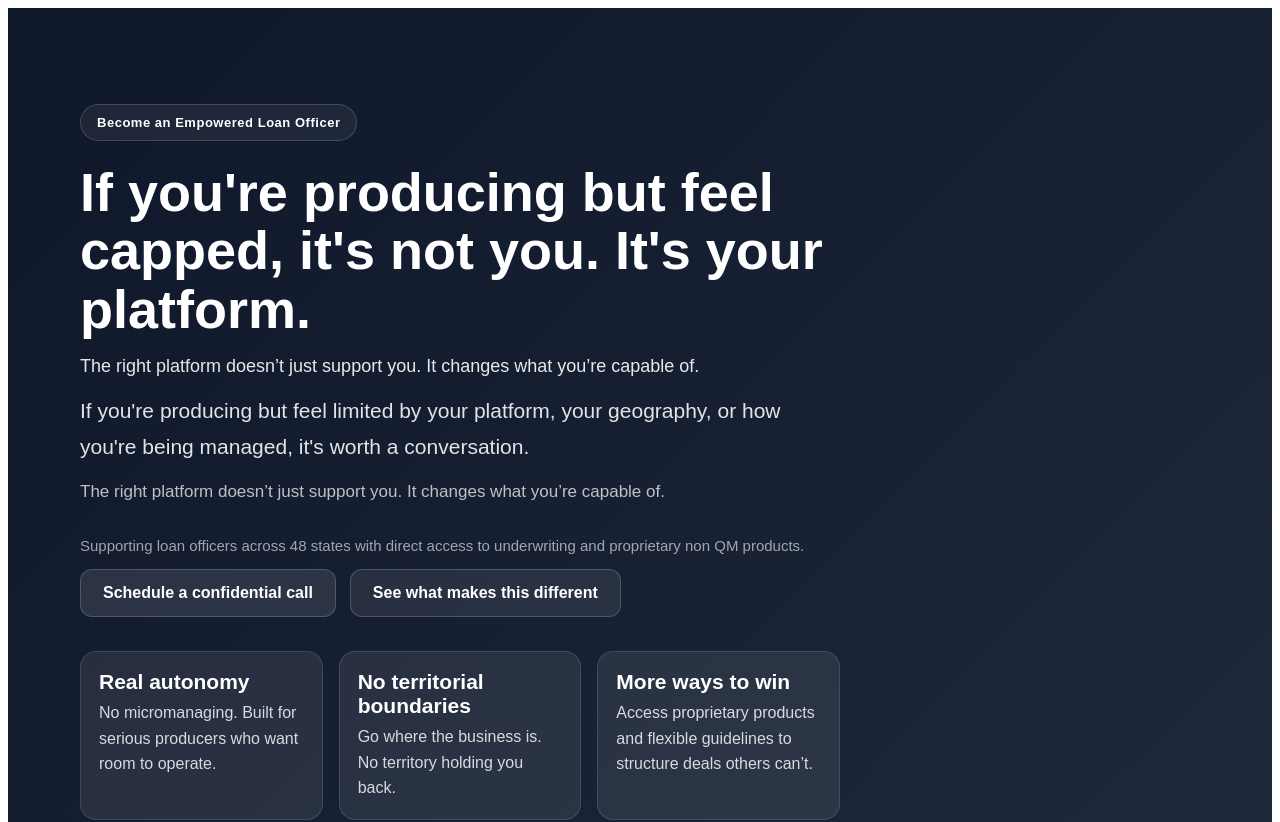
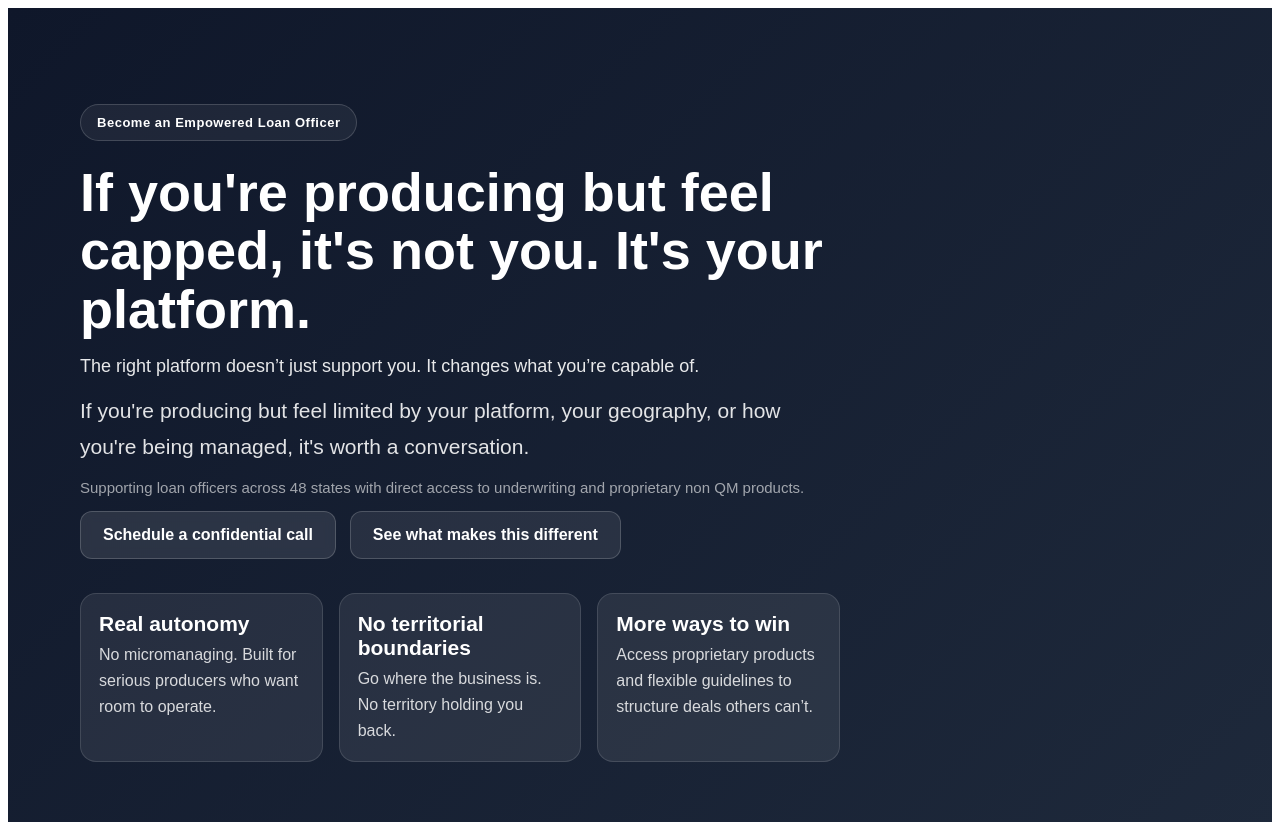
Before and after one commit to cadickie/empoweredlo, a Next.js app: page / in a window 1280 px wide. Shown: the top 822 px of the page. Built offline with nearby package versions, Linux system fonts and the light colour scheme.

Commit message:
Update page.jsx

```diff
--- a/app/page.jsx
+++ b/app/page.jsx
@@ -123,17 +123,7 @@ export default function Home() {
               If you're producing but feel limited by your platform, your geography, or how you're being managed, it's worth a conversation.
             </p>
 
-            <p
-              style={{
-                fontSize: "17px",
-                lineHeight: 1.7,
-                color: "rgba(255,255,255,0.72)",
-                margin: "0 0 30px",
-                maxWidth: "700px",
-              }}
-            >
-              The right platform doesn’t just support you. It changes what you’re capable of.
-            </p>
+
 <p style={{ color: "rgba(255,255,255,0.6)", fontSize: "15px" }}>
   Supporting loan officers across 48 states with direct access to underwriting and proprietary non QM products.
 </p>
```
